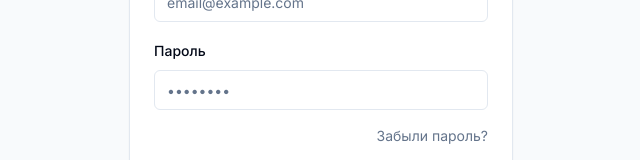
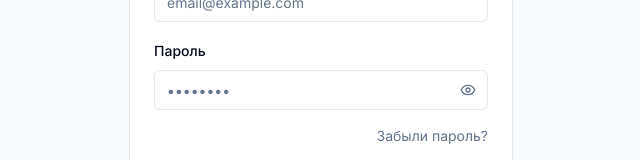
Before and after one commit to egorov-ma/aqstream, a Next.js app in the folder frontend/: page /login in a window 1280 px wide. Shown: the part 298-458 px from the top of the page, without its empty margins (319-959 px from the left). Built offline with nearby package versions, Linux system fonts and the light colour scheme; no server answers.

Commit message:
feat(frontend): add password visibility toggle to auth forms

```diff
--- a/frontend/components/features/account/change-password-form.tsx
+++ b/frontend/components/features/account/change-password-form.tsx
@@ -13,7 +13,7 @@ import {
   FormLabel,
   FormMessage,
 } from '@/components/ui/form';
-import { Input } from '@/components/ui/input';
+import { PasswordInput } from '@/components/ui/password-input';
 
 import { useChangePassword } from '@/lib/hooks/use-profile';
 import {
@@ -76,9 +76,8 @@ export function ChangePasswordForm() {
             <FormItem>
               <FormLabel>Текущий пароль</FormLabel>
               <FormControl>
-                <Input
+                <PasswordInput
                   {...field}
-                  type="password"
                   placeholder="Введите текущий пароль"
                   data-testid="currentPassword-input"
                 />
@@ -95,9 +94,8 @@ export function ChangePasswordForm() {
             <FormItem>
               <FormLabel>Новый пароль</FormLabel>
               <FormControl>
-                <Input
+                <PasswordInput
                   {...field}
-                  type="password"
                   placeholder="Минимум 8 символов, буквы и цифры"
                   data-testid="newPassword-input"
                 />
@@ -114,9 +112,8 @@ export function ChangePasswordForm() {
             <FormItem>
               <FormLabel>Подтверждение пароля</FormLabel>
               <FormControl>
-                <Input
+                <PasswordInput
                   {...field}
-                  type="password"
                   placeholder="Повторите новый пароль"
                   data-testid="confirmPassword-input"
                 />
--- a/frontend/components/features/auth/login-form.tsx
+++ b/frontend/components/features/auth/login-form.tsx
@@ -7,6 +7,7 @@ import { zodResolver } from '@hookform/resolvers/zod';
 import { AxiosError } from 'axios';
 import { Button } from '@/components/ui/button';
 import { Input } from '@/components/ui/input';
+import { PasswordInput } from '@/components/ui/password-input';
 import {
   Form,
   FormControl,
@@ -93,8 +94,7 @@ export function LoginForm() {
             <FormItem>
               <FormLabel>Пароль</FormLabel>
               <FormControl>
-                <Input
-                  type="password"
+                <PasswordInput
                   placeholder="••••••••"
                   autoComplete="current-password"
                   data-testid="password-input"
--- a/frontend/components/features/auth/register-form.tsx
+++ b/frontend/components/features/auth/register-form.tsx
@@ -6,6 +6,7 @@ import { zodResolver } from '@hookform/resolvers/zod';
 import { AxiosError } from 'axios';
 import { Button } from '@/components/ui/button';
 import { Input } from '@/components/ui/input';
+import { PasswordInput } from '@/components/ui/password-input';
 import {
   Form,
   FormControl,
@@ -137,8 +138,7 @@ export function RegisterForm() {
             <FormItem>
               <FormLabel>Пароль</FormLabel>
               <FormControl>
-                <Input
-                  type="password"
+                <PasswordInput
                   placeholder="••••••••"
                   autoComplete="new-password"
                   data-testid="password-input"
@@ -157,8 +157,7 @@ export function RegisterForm() {
             <FormItem>
               <FormLabel>Подтвердите пароль</FormLabel>
               <FormControl>
-                <Input
-                  type="password"
+                <PasswordInput
                   placeholder="••••••••"
                   autoComplete="new-password"
                   data-testid="confirm-password-input"
--- a/frontend/components/features/auth/reset-password-form.tsx
+++ b/frontend/components/features/auth/reset-password-form.tsx
@@ -6,7 +6,7 @@ import { useForm } from 'react-hook-form';
 import { zodResolver } from '@hookform/resolvers/zod';
 import { AxiosError } from 'axios';
 import { Button } from '@/components/ui/button';
-import { Input } from '@/components/ui/input';
+import { PasswordInput } from '@/components/ui/password-input';
 import {
   Form,
   FormControl,
@@ -90,8 +90,7 @@ export function ResetPasswordForm() {
             <FormItem>
               <FormLabel>Новый пароль</FormLabel>
               <FormControl>
-                <Input
-                  type="password"
+                <PasswordInput
                   placeholder="••••••••"
                   autoComplete="new-password"
                   data-testid="password-input"
@@ -110,8 +109,7 @@ export function ResetPasswordForm() {
             <FormItem>
               <FormLabel>Подтвердите пароль</FormLabel>
               <FormControl>
-                <Input
-                  type="password"
+                <PasswordInput
                   placeholder="••••••••"
                   autoComplete="new-password"
                   data-testid="confirm-password-input"
--- /dev/null
+++ b/frontend/components/ui/password-input.tsx
@@ -0,0 +1,49 @@
+'use client';
+
+import * as React from 'react';
+import { Eye, EyeOff } from 'lucide-react';
+import { cn } from '@/lib/utils';
+import { Button } from '@/components/ui/button';
+
+interface PasswordInputProps extends Omit<React.ComponentProps<'input'>, 'type'> {
+  'data-testid'?: string;
+}
+
+const PasswordInput = React.forwardRef<HTMLInputElement, PasswordInputProps>(
+  ({ className, 'data-testid': dataTestId, ...props }, ref) => {
+    const [showPassword, setShowPassword] = React.useState(false);
+
+    return (
+      <div className="relative">
+        <input
+          type={showPassword ? 'text' : 'password'}
+          className={cn(
+            'flex h-10 w-full rounded-md border border-input bg-background px-3 py-2 pr-10 text-base ring-offset-background file:border-0 file:bg-transparent file:text-sm file:font-medium file:text-foreground placeholder:text-muted-foreground focus-visible:outline-none focus-visible:ring-2 focus-visible:ring-ring focus-visible:ring-offset-2 disabled:cursor-not-allowed disabled:opacity-50 md:text-sm',
+            className
+          )}
+          ref={ref}
+          data-testid={dataTestId}
+          {...props}
+        />
+        <Button
+          type="button"
+          variant="ghost"
+          size="sm"
+          className="absolute right-0 top-0 h-full px-3 py-2 hover:bg-transparent"
+          onClick={() => setShowPassword((prev) => !prev)}
+          aria-label={showPassword ? 'Скрыть пароль' : 'Показать пароль'}
+          data-testid={dataTestId ? `${dataTestId}-toggle` : 'password-toggle'}
+        >
+          {showPassword ? (
+            <EyeOff className="h-4 w-4 text-muted-foreground" />
+          ) : (
+            <Eye className="h-4 w-4 text-muted-foreground" />
+          )}
+        </Button>
+      </div>
+    );
+  }
+);
+PasswordInput.displayName = 'PasswordInput';
+
+export { PasswordInput };
```
